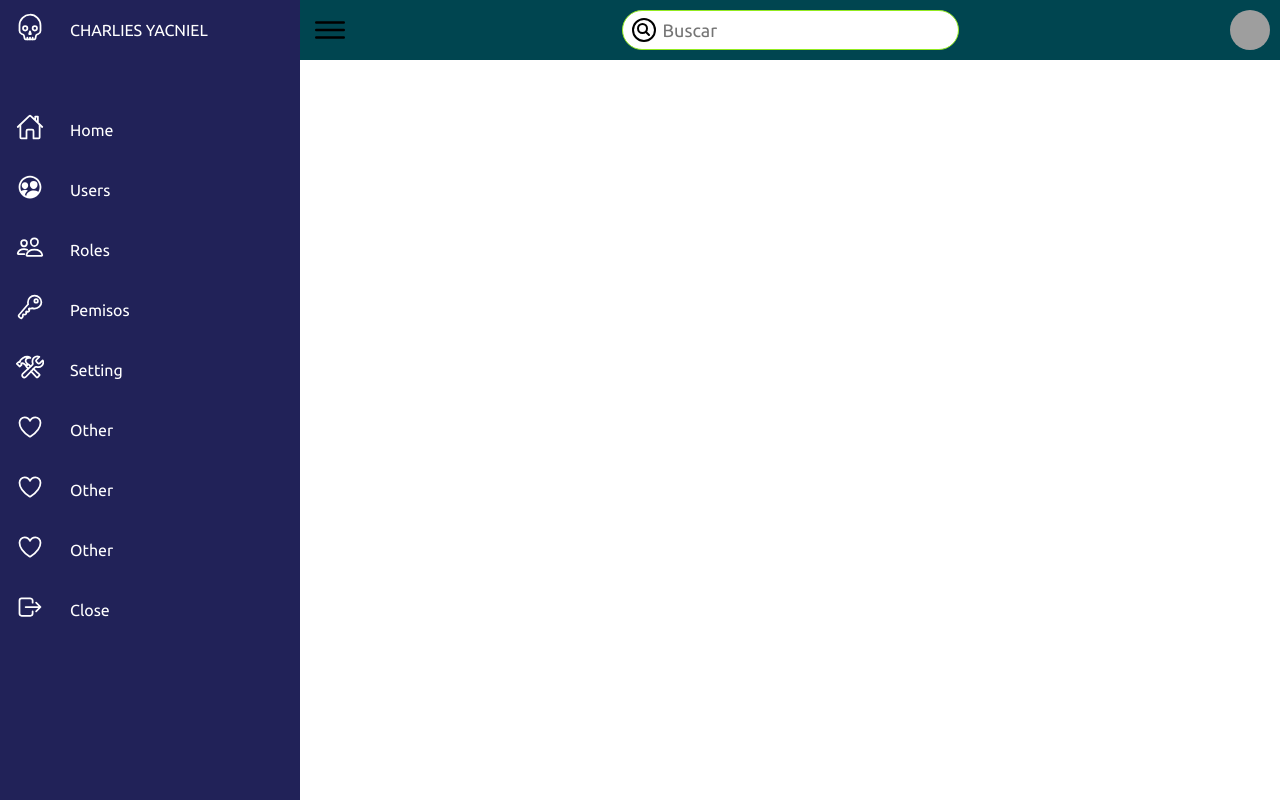
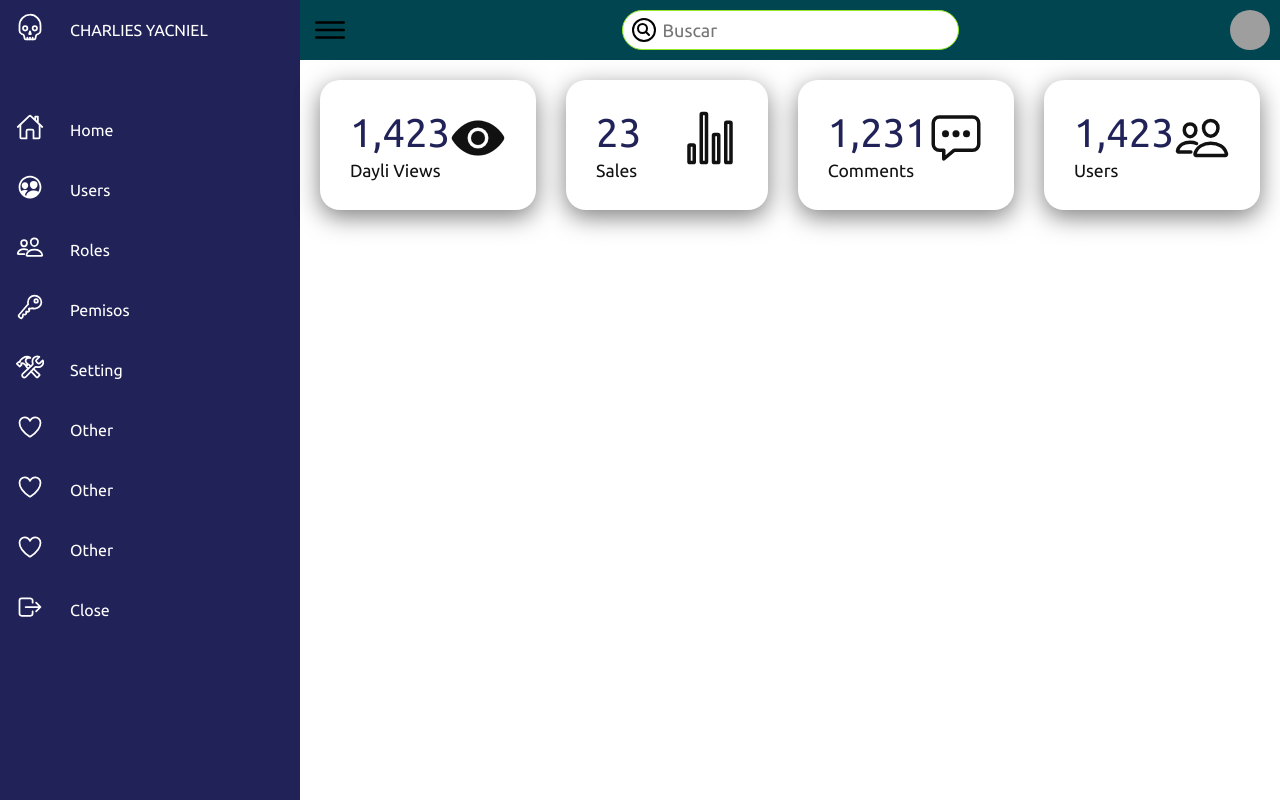
Before and after one commit to CharliesYacniel/panel-template, a website: page index.html in a window 1280 px wide. Drawn offline with nearby package versions, Linux system fonts and the light colour scheme; grey boxes are pictures that could not be loaded.

Commit message:
Charlies|09032022|agregando cards info

```diff
--- /dev/null
+++ b/assets/css/cards.css
@@ -0,0 +1,43 @@
+.cardBox{
+    position: relative;
+    width: 100%;
+    padding: 20px;
+    display: grid;
+    grid-template-columns: repeat(4,1fr);
+    grid-gap: 30px;
+}
+.cardBox .card{
+position: relative;
+background: var(--white);
+padding: 30px;
+border-radius: 20px;
+display: flex;
+justify-content: space-between;
+cursor: pointer;
+box-shadow: 0 7px 25px rgba(0, 0, 0, 0.5);
+}
+.cardBox .card .numbers{
+    position: relative;
+    font-weight: 500;
+    font-size: 2.5em;
+    color: var(--blue);
+}
+.cardBox .card .cardName{
+color: var(--black2);
+font-size: 1.1em;
+margin-top: 5px;
+}
+.cardBox .card .iconBx{
+font-size: 3.5em;
+color: var(--black2);
+}
+.cardBox .card:hover{
+    background: var(--blue);
+}
+
+.cardBox .card:hover .numbers,
+.cardBox .card:hover .cardName,
+.cardBox .card:hover .iconBx
+{
+    color: var(--white);
+}
--- a/index.html
+++ b/index.html
@@ -6,6 +6,7 @@
     <meta name="viewport" content="width=device-width, initial-scale=1.0">
     <title>Document</title>
     <link rel="stylesheet" href="./assets/css/navigation.css">
+    <link rel="stylesheet" href="./assets/css/cards.css">
     <link rel="stylesheet" href="./assets/css/main.css">
 
 </head>
@@ -106,8 +107,55 @@
                     <img src="https://media.istockphoto.com/vectors/user-icon-flat-isolated-on-white-background-user-symbol-vector-vector-id1300845620?k=20&m=1300845620&s=612x612&w=0&h=f4XTZDAv7NPuZbG0habSpU0sNgECM0X7nbKzTUta3n8=" alt="image user" srcset="image user">
                 </div>
             </div>
+
+            <!-- cards-->
+            <div class="cardBox">
+                <div class="card">
+                    <div class="">
+                        <div class="numbers">1,423</div>
+                        <div class="cardName">Dayli Views</div>
+                    </div>
+                    <div class="iconBx">
+                        <ion-icon name="eye"></ion-icon>
+                    </div>
+                </div>
+                <!--  -->
+                <div class="card">
+                    <div class="">
+                        <div class="numbers">23</div>
+                        <div class="cardName">Sales</div>
+                    </div>
+                    <div class="iconBx">
+
+                        <ion-icon name="stats-chart-outline"></ion-icon>
+                    </div>
+                </div>
+                <!--  -->
+                <div class="card">
+                    <div class="">
+                        <div class="numbers">1,231</div>
+                        <div class="cardName">Comments</div>
+                    </div>
+                    <div class="iconBx">
+                        <ion-icon name="chatbox-ellipses-outline"></ion-icon>
+                    </div>
+                </div>
+                <!--  -->
+                <div class="card">
+                    <div class="">
+                        <div class="numbers">1,423</div>
+                        <div class="cardName">Users</div>
+                    </div>
+                    <div class="iconBx">
+                        <ion-icon name="people-outline"></ion-icon>
+                    </div>
+                </div>
+                <!--  -->
+            </div>
+            <!-- fin de los cards -->
         </div>
         <!-- fin del main -->
+
     </div><!-- Fin del caontainer -->
 
     <script type="module" src="https://unpkg.com/ionicons@5.5.2/dist/ionicons/ionicons.esm.js"></script>
```
Also changed, not shown: package.json (+3 -5 lines), 2 other files.
